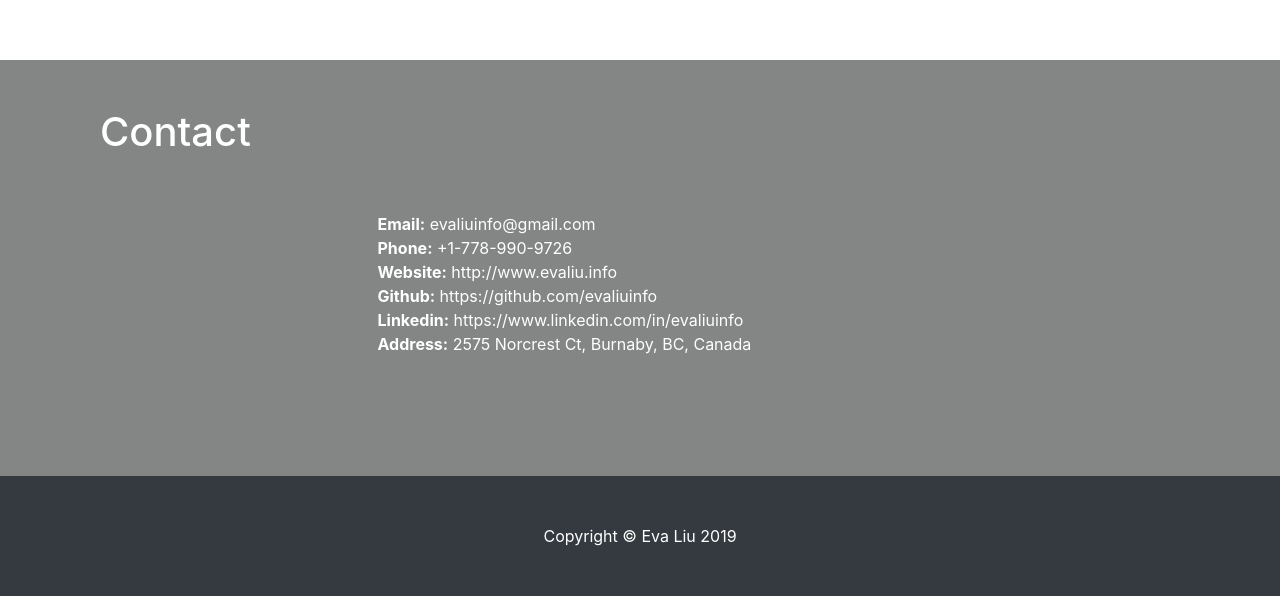
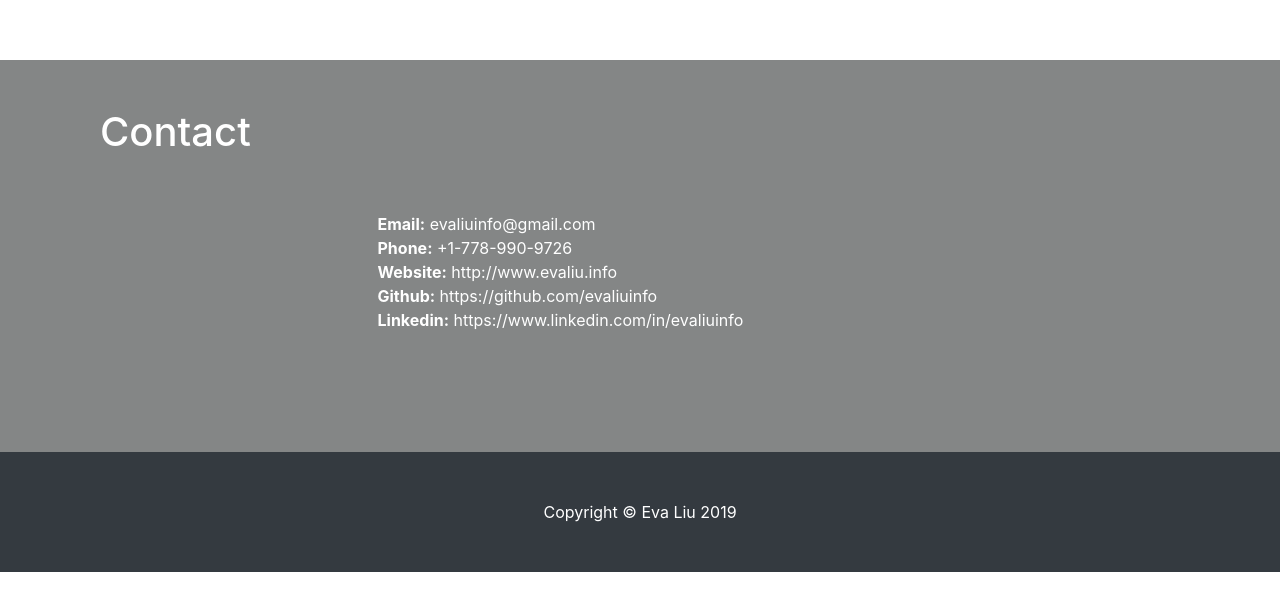
Before and after one commit to evaliu1/Personal_Website, a plain HTML site: page index.html in a window 1280 px wide. Shown: the part 2858-3454 px from the top of the page. After the commit the page ends 3430 px from the top, so only its background shows below. Drawn offline with nearby package versions, Linux system fonts and the light colour scheme.

Commit message:
Add files via upload

```diff
--- a/index.html
+++ b/index.html
@@ -275,8 +275,7 @@
 				<strong>Phone:</strong> +1-778-990-9726 <br/>
 				<strong>Website:</strong> <a href="http://www.evaliu.info" style="color: white">http://www.evaliu.info </a> <br/>
 				<strong>Github:</strong>  <a href="https://github.com/evaliuinfo" style="color: white">https://github.com/evaliuinfo </a><br/>
-				<strong>Linkedin:</strong> <a href="https://www.linkedin.com/in/evaliuinfo" style="color: white"> https://www.linkedin.com/in/evaliuinfo </a><br/>
-				<strong>Address:</strong> 2575 Norcrest Ct, Burnaby, BC, Canada <br/><br />
+				<strong>Linkedin:</strong> <a href="https://www.linkedin.com/in/evaliuinfo" style="color: white"> https://www.linkedin.com/in/evaliuinfo </a><br/><br />
 				<br /><br />
 			</div>
 			<div class = "col-md-3 col-sm-1">
```
